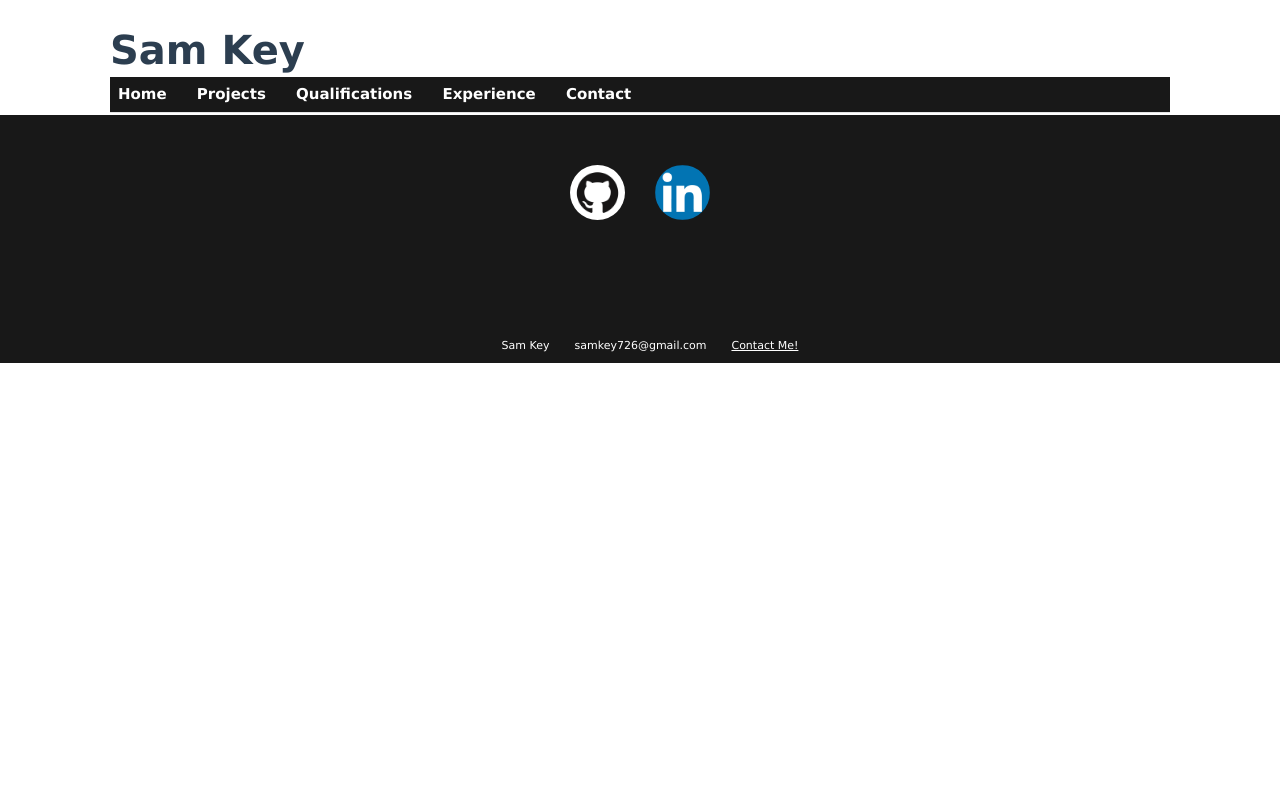
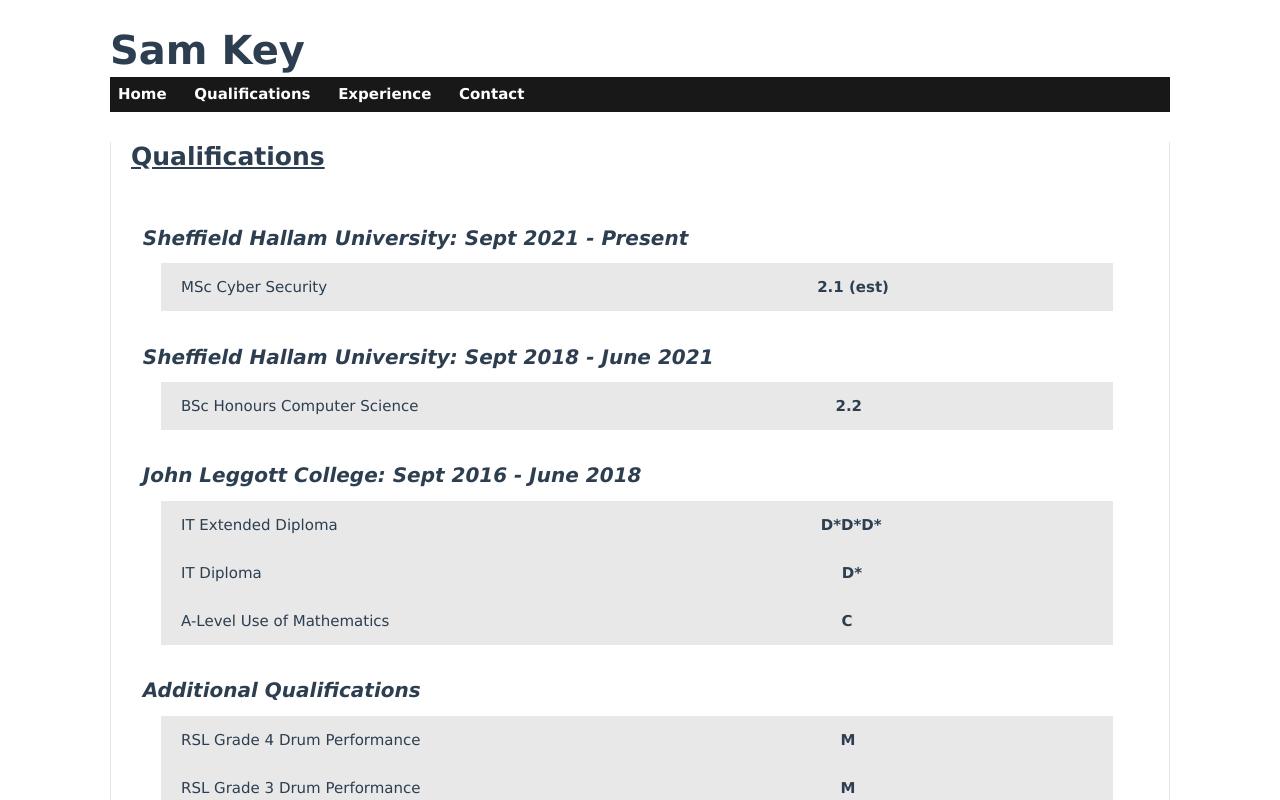
Before and after one commit to samlkey/Portfolio, a Vue app: page /qualifications in a window 1280 px wide. Shown: the top 800 px of the page. Built offline with nearby package versions, Linux system fonts and the light colour scheme.

Commit message:
quals work

```diff
--- a/src/components/Contact.vue
+++ b/src/components/Contact.vue
@@ -1,6 +1,8 @@
 <template>
-    <h1> Consider Taking a Copy of my CV</h1>
-    <a href="../files/CV.pdf" target="_blank" download>Yesyes</a>
+
+    <h1 class="title">Contact Me!</h1>
+    <!-- <h1> Consider Taking a Copy of my CV</h1>
+    <a href="../files/CV.pdf" target="_blank" download>Yesyes</a> -->
     <div class="contact">
         <h1>Get in Touch</h1>
         <p>
@@ -47,7 +49,7 @@
 }
 
 .contact h1 {
-    font-size: 30px;
+    font-size: 27px;
 }
 
 .submit {
--- a/src/components/Experience.vue
+++ b/src/components/Experience.vue
@@ -83,10 +83,11 @@
 }
 
 .title {
-    margin-bottom: 50px;
-    margin-left: 30px;
-    margin-top: 45px;
+    margin-bottom: 35px;
+    margin-left: 20px;
+    margin-top: 30px;
     font-size: 25px;
+    text-decoration: underline;
 }
 
 .exp h1 {
--- a/src/components/Footer.vue
+++ b/src/components/Footer.vue
@@ -8,10 +8,14 @@
                 <img class="icon" src="../images/linkedin.png">
             </a>
     </div>
+
+
+
         <div class="bottom-tag">
-            <p>Sam Key</p>
-            <p>samkey726@gmail.com</p>
-            <a href="/contact">Contact Me!</a>
+            <p class="text">Sam Key</p>
+            <p class="text">samkey726@gmail.com</p>
+            <p class="text"><a href="/contact">Contact Me!</a></p>
+            <p class="text">Made using Vue.js</p>
         </div>
 
     </div>
@@ -23,6 +27,16 @@
     gap: 30px;
     align-items: center;
     justify-content: center;
+}
+
+
+.text + .text{
+    border-left: 2px solid black;
+}
+
+.text {
+    padding-left: 20px;
+    padding-right: 20px;
 }
 
 
@@ -38,30 +52,34 @@
 }
 
 
-.bottom-tag p {
-    align-self: center;
+
+
+.bottom-tag {
+    display: flex;
+    justify-content: center;
+    padding-top: 105px;
+
 }
 
-
-.bottom-tag{
+/* .bottom-tag{
     padding-top: 105px;
     display: flex;
     gap: 25px;
     align-items: center;
     justify-content: center;
     padding-left: 20px;
-}
+
+} */
 
 .bottom-tag a {
     color: white;
 }
 
+* { box-sizing: border-box; }
 
 .footer {
     background-color: #181818;
     margin-top: -13px;
-    height: 100%;
     color: white;
-    text-align: center;
 }
 </style>
--- a/src/components/Header.vue
+++ b/src/components/Header.vue
@@ -7,7 +7,7 @@
 <div class="header">
     <div class="menu">
         <a v-on:click="Home()">Home</a>
-        <a v-on:click="Projects()">Projects</a>
+        <!-- <a v-on:click="Projects()">Projects</a> -->
         <a v-on:click="Qualifications()">Qualifications</a>
         <a v-on:click="Experience()">Experience</a>
         <a v-on:click="Contact()">Contact</a>
@@ -27,7 +27,7 @@
           alert("not yet implemented")
         },
         Qualifications: function(){
-          alert("not yet implemented")
+          this.$router.push('/qualifications')
         },
         Experience: function(){
           this.$router.push('/experience')
--- /dev/null
+++ b/src/components/Qualifications.vue
@@ -0,0 +1,109 @@
+<template>
+    <h1 class="title">Qualifications</h1>
+    <div class="content-wrap">
+        <h1>Sheffield Hallam University: Sept 2021 - Present</h1>
+        <div class="qual">
+            <p>MSc Cyber Security</p>
+            <p class="mark" id="mark1">2.1 (est)</p>
+        </div>
+
+        <h1>Sheffield Hallam University: Sept 2018 - June 2021</h1>
+        <div class="qual">
+            <p>BSc Honours Computer Science</p>
+            <p class="mark" id="mark2">2.2</p>
+        </div>
+
+        <h1>John Leggott College: Sept 2016 - June 2018</h1>
+        <div class="qual">
+            <p>IT Extended Diploma</p>
+            <p class="mark" id="mark3">D*D*D*</p>
+        </div>
+
+        <div class="qual">
+            <p>IT Diploma</p>
+            <p class="mark" id="mark4">D*</p>
+        </div>
+
+        <div class="qual">
+            <p>A-Level Use of Mathematics</p>
+            <p class="mark" id="mark5">C</p>
+        </div>
+
+        <h1>Additional Qualifications</h1>
+        <div class="qual">
+            <p>RSL Grade 4 Drum Performance</p>
+                <p class="mark" id="mark6">M</p>
+        </div>
+
+        <div class="qual">
+            <p>RSL Grade 3 Drum Performance</p>
+                <p class="mark" id="mark7">M</p>
+        </div>
+    </div>
+</template>
+
+<style>
+/* padding for marks, must be a better way to do this! */
+
+#mark7{
+    padding-left: 220px;
+}
+
+#mark6 {
+    padding-left: 220px;
+}
+
+#mark5 {
+    padding-left: 252px;
+}
+
+#mark4 {
+    padding-left: 380px;
+}
+
+#mark3 {
+    padding-left: 283px;
+}
+
+#mark2 {
+    padding-left: 217px;
+}
+
+#mark1 {
+    padding-left: 290px;
+}
+
+
+
+
+.qual {
+    display: flex;
+    gap: 200px;
+    background: #E8E8E8;
+    margin-left: 50px;
+    width: 90%;
+}
+
+
+.qual p {
+    font-size: 15px;
+    padding-left: 20px;
+}
+
+.mark {
+    font-weight: bold;
+}
+
+
+.content-wrap h1 {
+    font-size: 20px;
+    padding-top: 20px;
+    margin-left: 3%;
+    font-style: italic;
+}
+
+.content-wrap {
+    margin-bottom: 30%;
+}
+
+</style>
--- a/src/router/index.js
+++ b/src/router/index.js
@@ -2,6 +2,7 @@
 import Home from '../components/Home.vue'
 import Contact from '../components/Contact.vue'
 import Experience from '../components/Experience.vue'
+import Qualifications from '../components/Qualifications.vue'
 
 const routes = [
   {
@@ -19,6 +20,11 @@
     path: "/experience",
     name: 'experience',
     component: Experience
+  },
+  {
+    path: "/qualifications",
+    name: 'qualifications',
+    component: Qualifications
   }
   //{
     //path: '/about',
```
Also changed, not shown: 1 other file (tests, documents, lock files or other folders).
